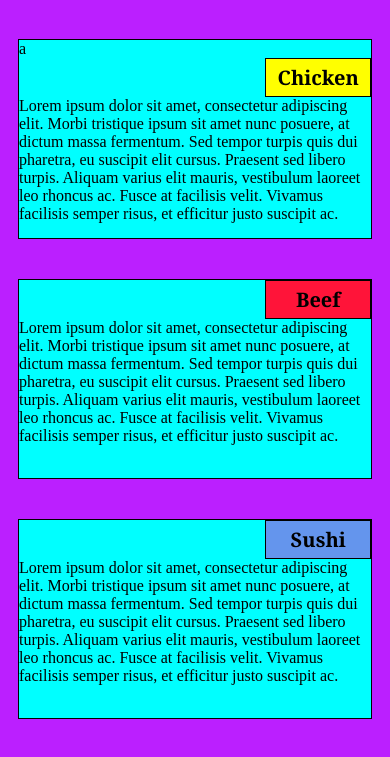
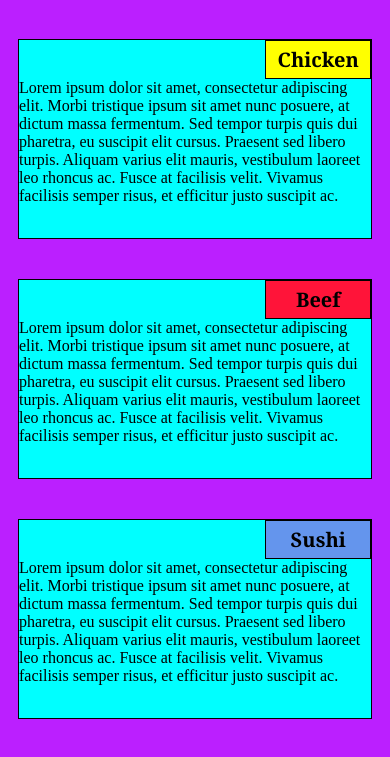
Before and after one commit to vaibhav-setia/web-dev-test, a plain HTML site: page site2/index.html in a window 390 px wide. Shown: the part 61-818 px from the top of the page. Drawn offline with Linux system fonts and the light colour scheme.

Commit message:
mobile version adapt

```diff
--- a/site2/index.html
+++ b/site2/index.html
@@ -13,7 +13,7 @@
 <div class="row">
 
 <div  class ="container col-md-6 col-lg-4 col-sm-12">
-<section>a
+<section>
   <div class="inner-box" id="chicken">
       Chicken
     </div>
```
